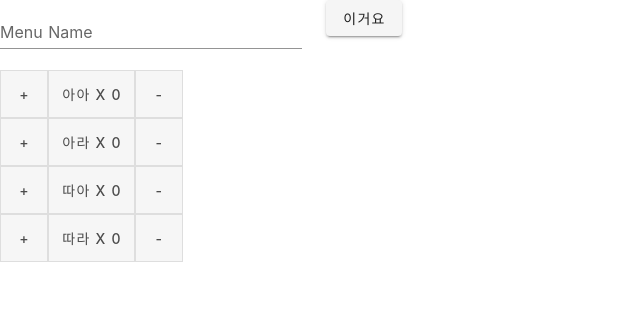
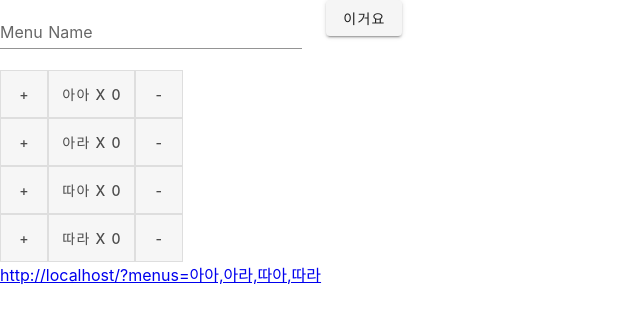
Before and after one commit to afrontend/menu-guide-nuxt, a Nuxt app: page / in a window 1280 px wide. Shown: the top 324 px of the page, without its empty margins (0-640 px from the left). Built offline with nearby package versions, Linux system fonts and the light colour scheme.

Commit message:
Add link for menu items

```diff
--- a/pages/index.vue
+++ b/pages/index.vue
@@ -17,6 +17,7 @@
         <v-btn @click="decrement(i.name)"> - </v-btn>
       </v-btn-toggle>
     </div>
+    <a :href="url">{{ url }}</a>
   </div>
 </template>
 
@@ -27,7 +28,16 @@ export default {
       menuList: this.getMenus()
     }
   },
+  computed: {
+    url() {
+      const { origin, pathname } = window.location
+      return origin + pathname + this.getUrlParameter()
+    }
+  },
   methods: {
+    getUrlParameter() {
+      return '?menus=' + this.menuList.map(m => m.name).join(',')
+    },
     increment(menuName) {
       this.menuList = this.menuList.map(m => {
         if (m.name === menuName) {
```
